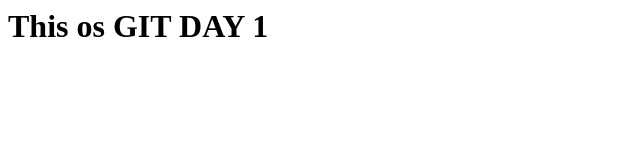
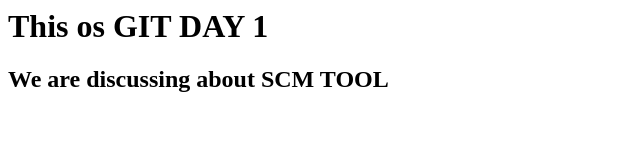
Before and after one commit to Sridhar2810/Sridhar, a plain HTML site: page index.html in a window 1280 px wide. Shown: the whole page, without its empty margins (0-640 px from the left). Drawn offline with Linux system fonts and the light colour scheme.

Commit message:
Second commit

```diff
--- a/index.html
+++ b/index.html
@@ -1,3 +1,4 @@
 <html>
 <h1> This os GIT DAY 1</h1>
+<h2> We are discussing about SCM TOOL </h2>
 </html>
```
